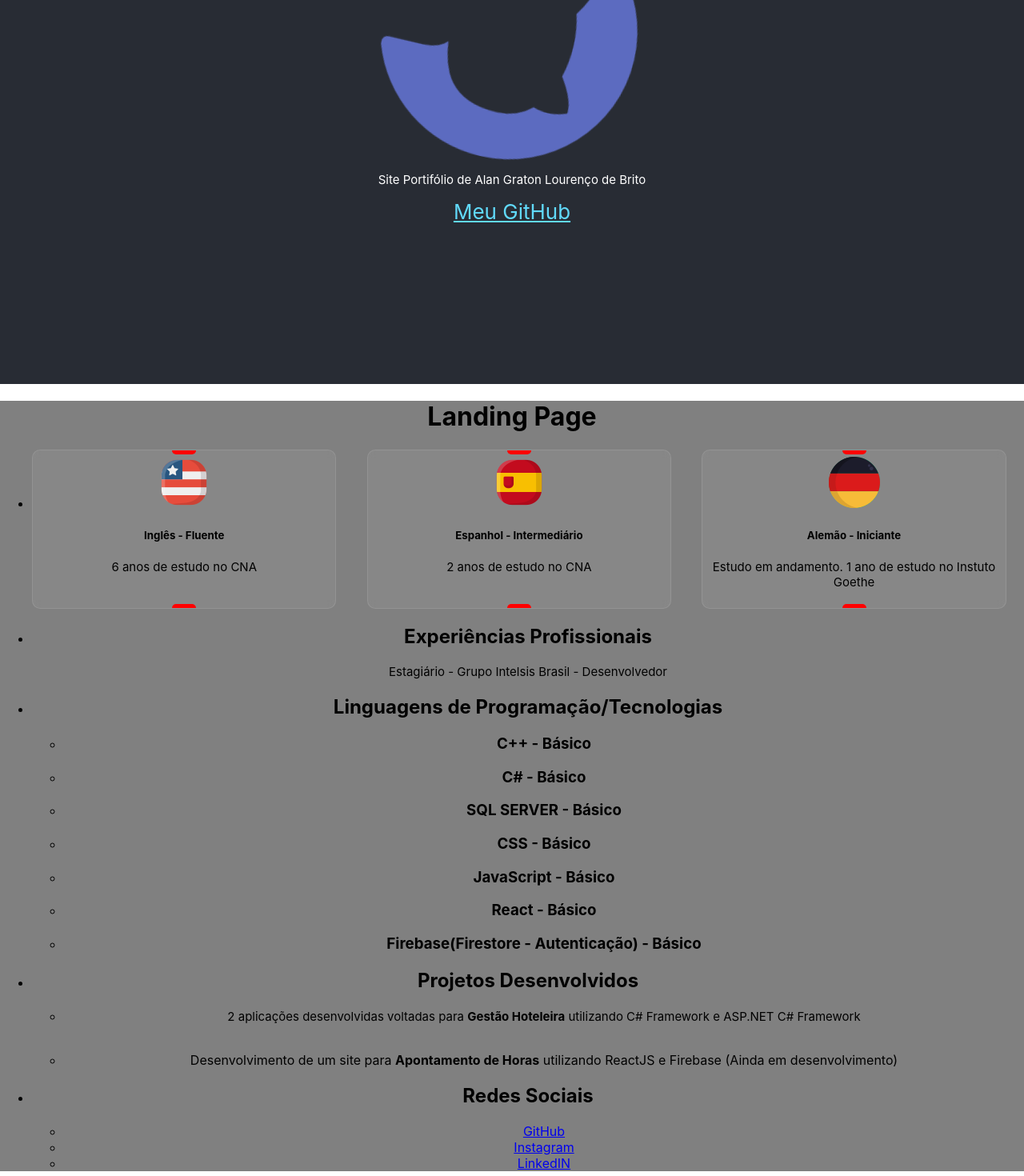
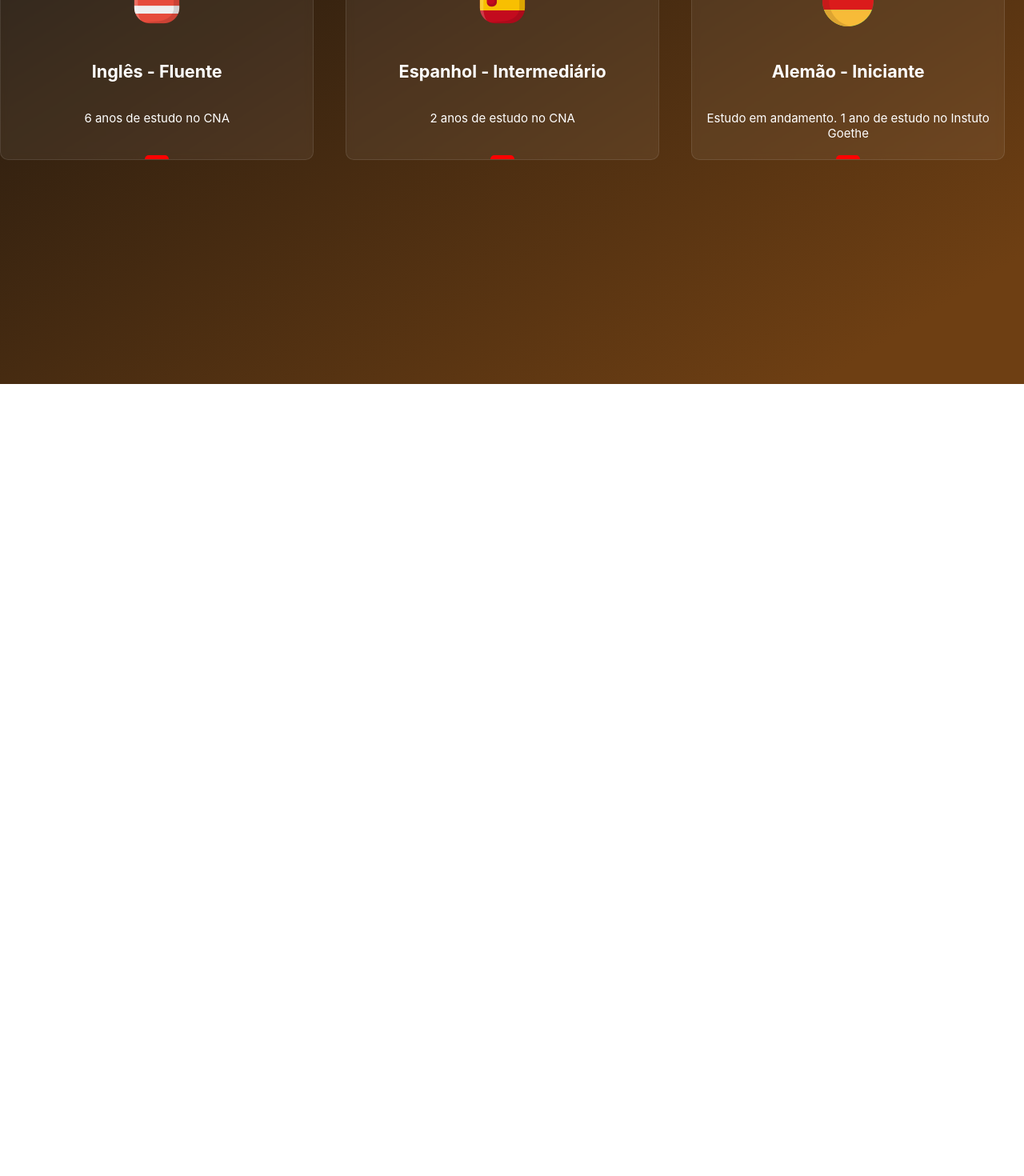
Before and after one commit to Alan-Graton/Portifolio-Alan-Graton, a React (Create React App) app: page / in a window 1280 px wide. Shown: the part 320-1790 px from the top of the page at 80% size. After the commit the page ends 800 px from the top, so only its background shows below. Built offline with nearby package versions, Linux system fonts and the light colour scheme.

Commit message:
Initial settings

```diff
--- a/src/App.css
+++ b/src/App.css
@@ -14,7 +14,9 @@
 }
 
 .App-header {
-  background-color: #282c34;
+  background-image: linear-gradient(to bottom right, #1f170f 10%,  #6e3f13 90%);
+  /* background-image: linear-gradient(to bottom right, #2b302b 10%,  #f70000 90%); */
+  /* background-image: linear-gradient(to bottom right, #2b302b 10%, #a400d6 100%, #f70000 90%); */
   min-height: 100vh;
   display: flex;
   flex-direction: column;
--- a/src/App.js
+++ b/src/App.js
@@ -1,4 +1,3 @@
-import Gitlogo from "./Gitlogo.png";
 import "./App.css";
 
 // Landing Page
@@ -8,20 +7,8 @@ function App() {
   return (
     <div className="App">
       <header className="App-header">
-        <img src={Gitlogo} className="App-logo" alt="logo" />
-        <p>Site Portifólio de Alan Graton Lourenço de Brito</p>
-        <a
-          className="App-link"
-          href="https://github.com/Alan-Graton"
-          target="_blank"
-          rel="noopener noreferrer"
-        >
-          Meu GitHub
-        </a>
+        <Landing_INDEX />
       </header>
-      <body bgcolor="grey">
-        <Landing_INDEX />
-      </body>
     </div>
   );
 }
--- a/src/pages/LandingPage/LandingPage_Index.jsx
+++ b/src/pages/LandingPage/LandingPage_Index.jsx
@@ -1,4 +1,4 @@
-import React from 'react';
+import React from "react";
 
 // Pages
 import Idioms_INDEX from "./Idioms/Idioms_Index";
@@ -7,19 +7,20 @@ import Langs_INDEX from "./ProgrammingLANGS/ProgrammingLANGS_Index";
 import Projects_INDEX from "./ProjectsDEV/ProjectsDEV_Index";
 import Social_INDEX from "./SocialMEDIA/SocialMEDIA_Index";
 
+// Components
+import Landing_AppBar from "./components/Landing_AppBar";
+
 function Landing_INDEX() {
-    return (
-        <div>
-            <h1>Landing Page</h1>
-            <ul>
-                <li><Idioms_INDEX /></li>
-                <li><ProfEXP_INDEX /></li>
-                <li><Langs_INDEX /></li>
-                <li><Projects_INDEX /></li>
-                <li><Social_INDEX /></li>
-            </ul>
-        </div>
-    );
+  return (
+    <>
+      <Landing_AppBar />
+      <Idioms_INDEX />
+      {/* <ProfEXP_INDEX />
+      <Langs_INDEX />
+      <Projects_INDEX />
+      <Social_INDEX /> */}
+    </>
+  );
 }
 
 export default Landing_INDEX;
```
Also changed, not shown: 1 other file (tests, documents, lock files or other folders).
